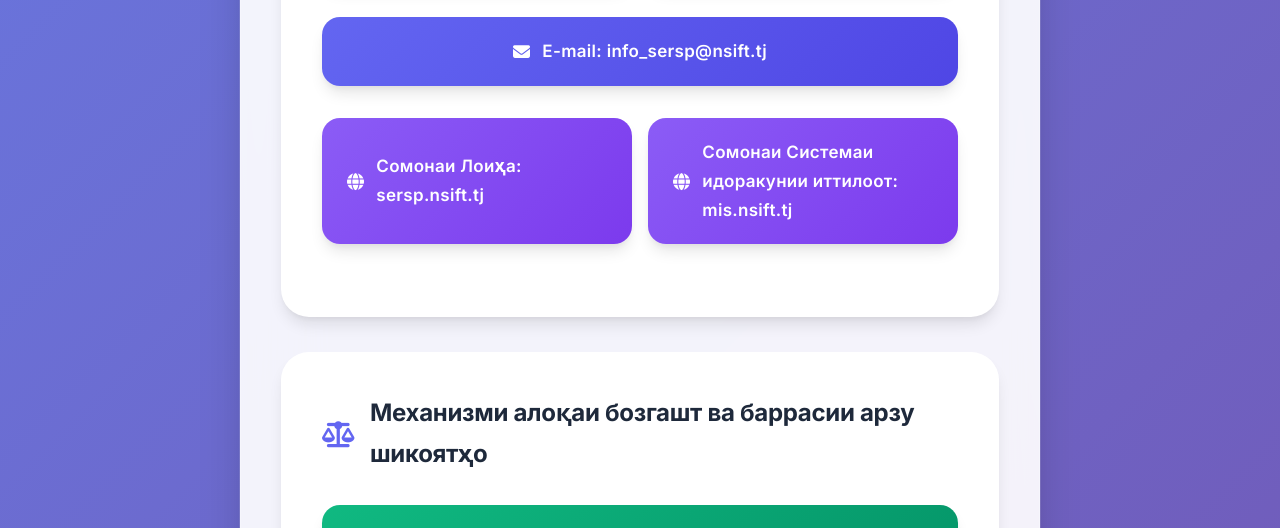
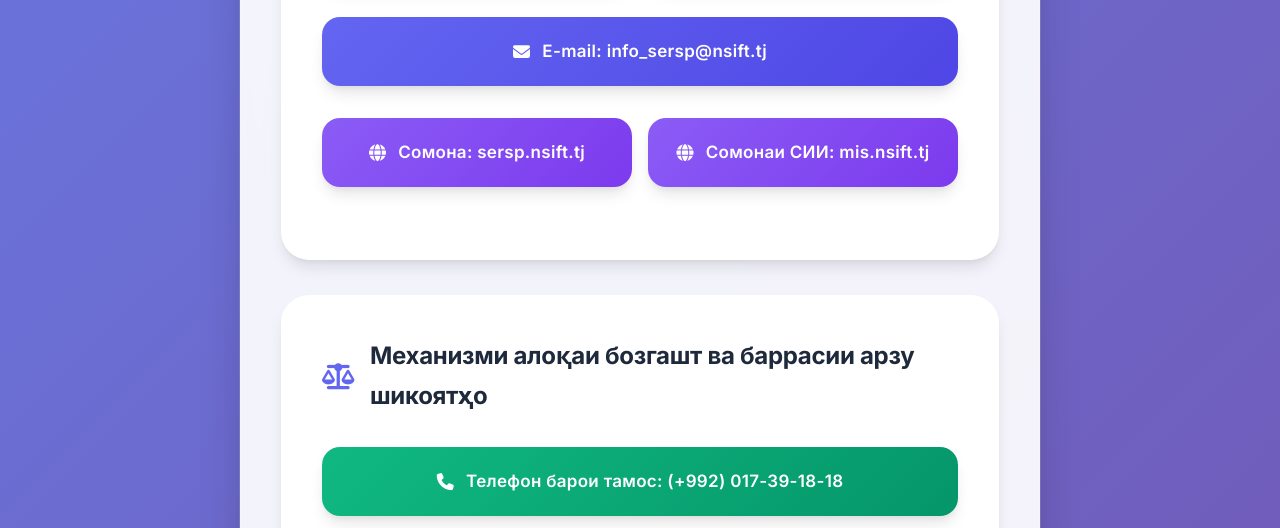
Before and after one commit to rakibovmahmadsaid-byte/nsift_contacts, a plain HTML site: page index.html in a window 1280 px wide. Shown: the part 992-1520 px from the top of the page. Drawn offline with Linux system fonts and the light colour scheme.

Commit message:
Update index.html

```diff
--- a/index.html
+++ b/index.html
@@ -615,12 +615,12 @@
                 <div class="btn-group">
                     <a href="http://sersp.nsift.tj" class="btn btn-web" target="_blank">
                         <i class="fas fa-globe"></i>
-                        Сомонаи Лоиҳа: sersp.nsift.tj
+                        Сомона: sersp.nsift.tj
                     </a>
 
                     <a href="http://mis.nsift.tj" class="btn btn-web" target="_blank">
                         <i class="fas fa-globe"></i>
-                        Сомонаи Системаи идоракунии иттилоот: mis.nsift.tj
+                        Сомонаи СИИ: mis.nsift.tj
                     </a>
                 </div>
             </div>
@@ -648,7 +648,7 @@
                         Telegram
                     </a>
                 </div>
-
+            </div>
 
             <!-- Пудратчӣ ҶДММ "Навсоз" -->
             <div class="section">
@@ -675,7 +675,7 @@
                 </div>
             </div>
 
-            <!-- Файлҳо барои зеркашӣ -->
+            <!-- Файлҳо барои боргузонии -->
             <div class="section">
                 <div class="section-title">
                     <i class="fas fa-file-download"></i>
```
